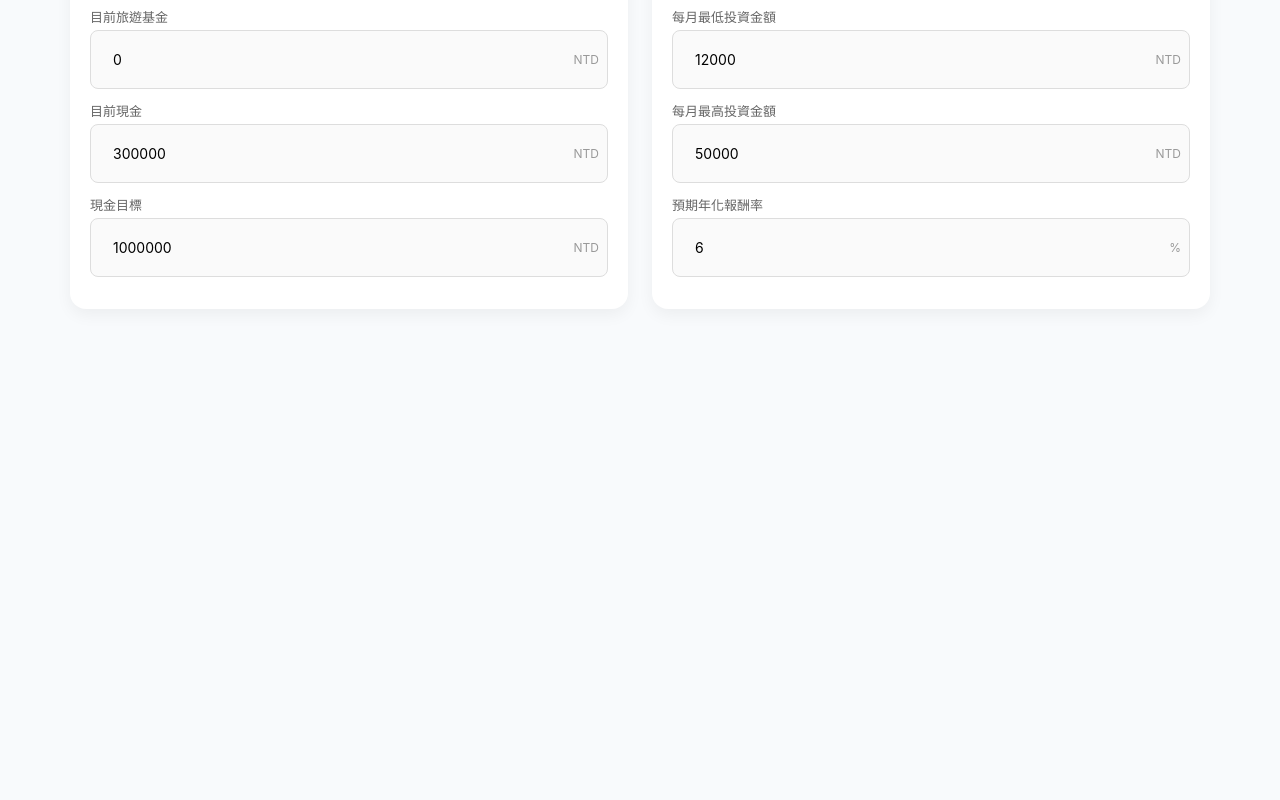
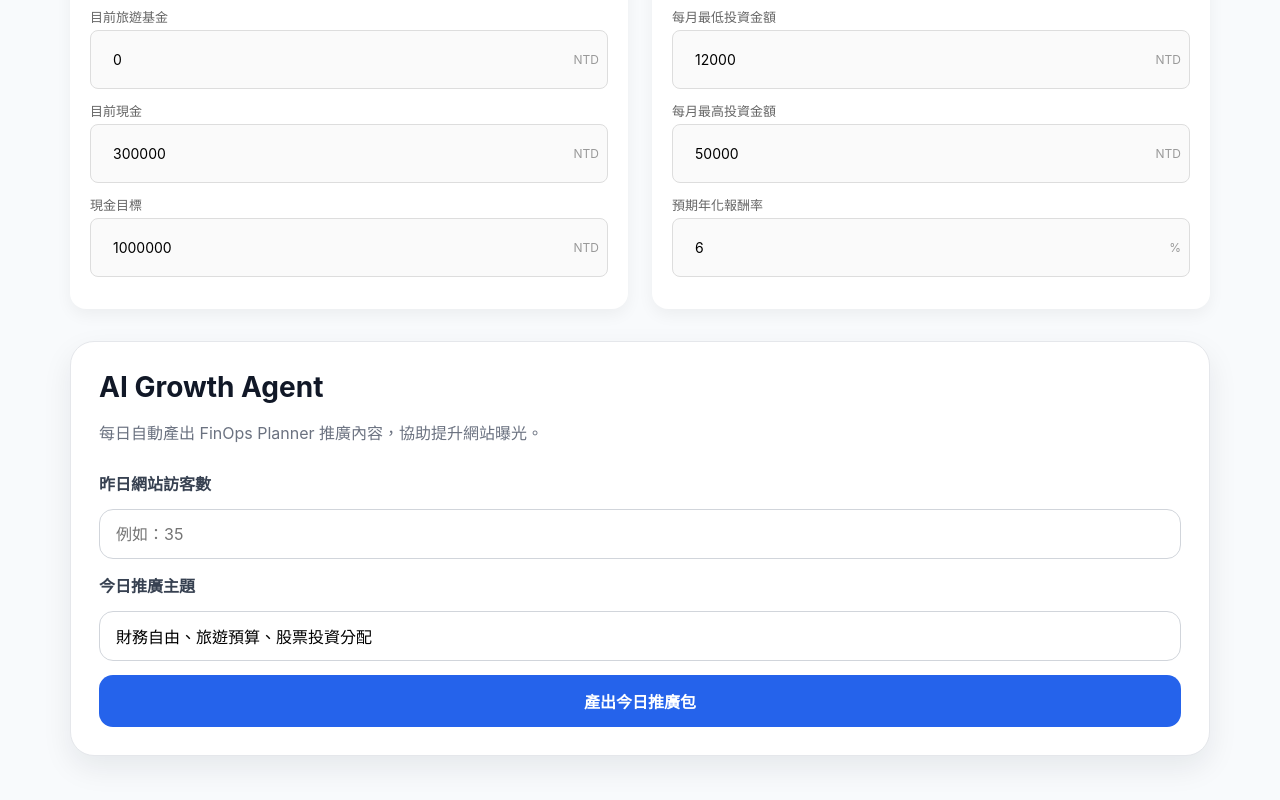
Before and after one commit to JulieChang/fire-pwa-complete, a React (Vite) app: page / in a window 1280 px wide. Shown: the part 2167-2967 px from the top of the page. Before the commit the page ends 2532 px from the top, so only its background shows below. Built offline with nearby package versions, Linux system fonts and the light colour scheme.

Commit message:
Add GrowthAgent component to App.jsx

```diff
--- a/src/App.jsx
+++ b/src/App.jsx
@@ -386,7 +386,7 @@ export default function App() {
           />
         </div>
       </section>
+      <GrowthAgent />
     </main>
   );
 }
-<GrowthAgent />
```
